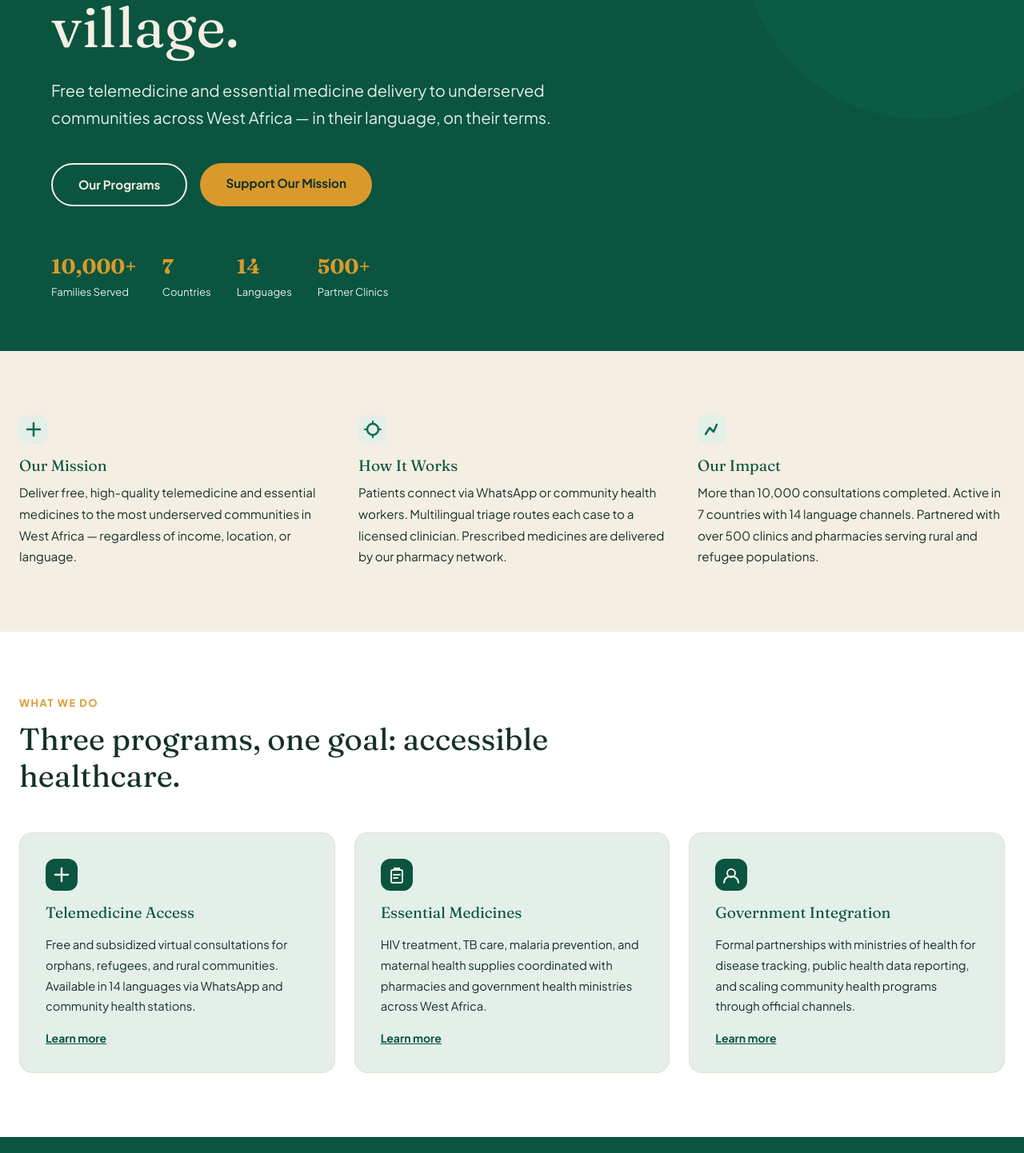
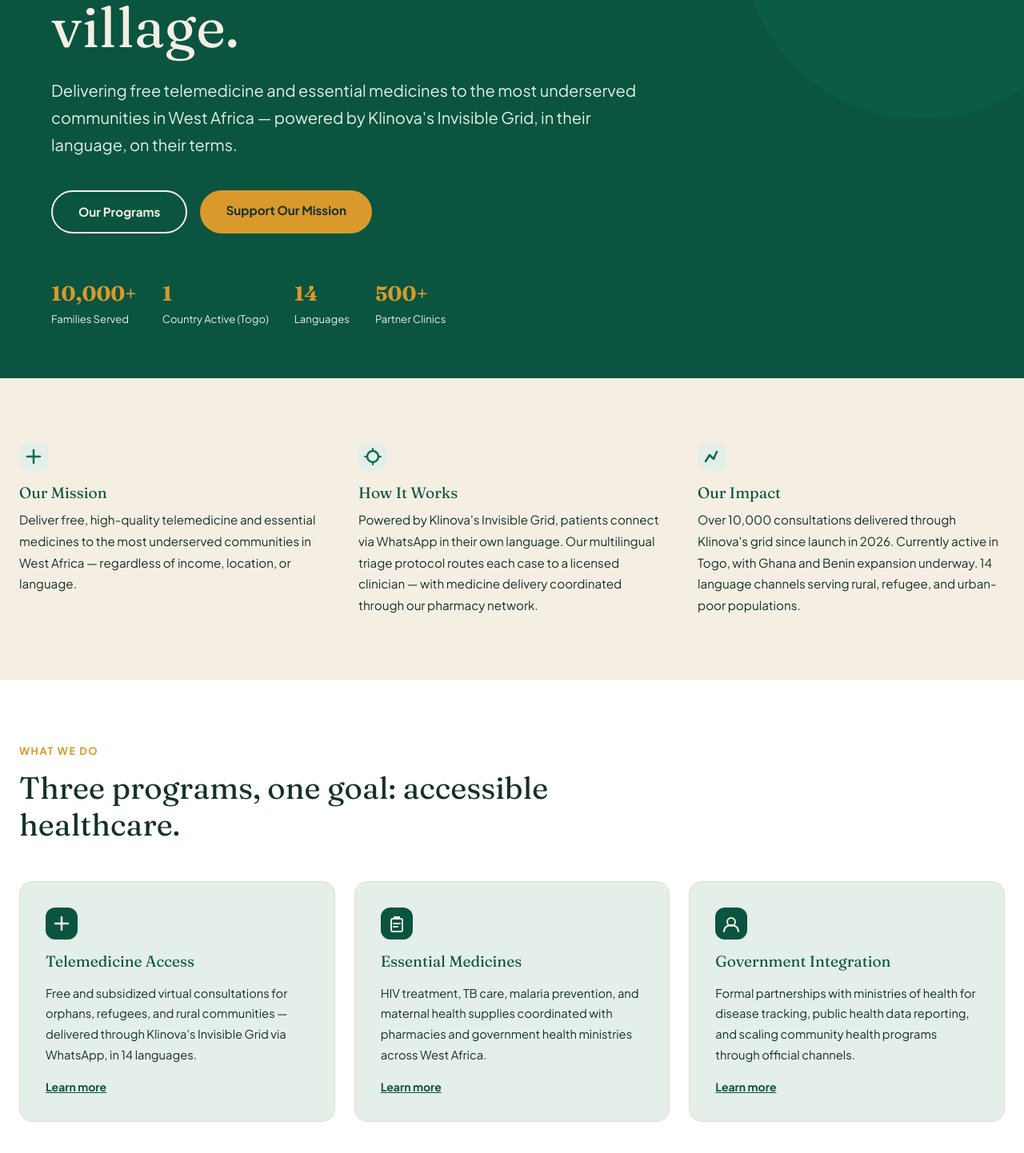
Before and after one commit to KlinovaHealth/village-health-access, a Next.js app: page / in a window 1280 px wide. Shown: the part 268-1710 px from the top of the page at 80% size. Built offline with nearby package versions, Linux system fonts and the light colour scheme.

Commit message:
Position Klinova Invisible Grid as delivery engine across all pages; fix country count and launch year to 2026

```diff
--- a/app/about/page.tsx
+++ b/app/about/page.tsx
@@ -122,7 +122,7 @@ export default function AboutPage() {
                 <path d="M32 16C22 16 14 24 14 32C14 40 22 48 32 48C42 48 50 40 50 32C50 24 42 16 32 16Z" fill="rgba(255,255,255,0.15)" />
                 <line x1="32" y1="18" x2="32" y2="46" stroke="rgba(255,255,255,0.4)" strokeWidth="2" strokeLinecap="round" />
               </svg>
-              <p style={{ color: 'rgba(245,239,227,0.7)', fontSize: '0.85rem', marginTop: '1rem', fontStyle: 'italic' }}>West Africa · 2024–present</p>
+              <p style={{ color: 'rgba(245,239,227,0.7)', fontSize: '0.85rem', marginTop: '1rem', fontStyle: 'italic' }}>West Africa · 2026–present</p>
             </div>
           </div>
         </div>
@@ -245,10 +245,10 @@ export default function AboutPage() {
                 Our relationship with Klinova
               </h2>
               <p style={{ color: '#E3EFE8', fontSize: '0.95rem', lineHeight: 1.8, marginBottom: '1rem' }}>
-                Village Health Access is a separate legal nonprofit entity from Klinova, the for-profit telemedicine platform. Klinova provides technology infrastructure, clinical network access, and operational support as an in-kind partner to VHA&#39;s humanitarian programs.
+                Village Health Access is the humanitarian arm of Klinova — a separate nonprofit entity that uses Klinova&#39;s Invisible Grid to deliver free and subsidized care. The Invisible Grid is Klinova&#39;s WhatsApp-based multilingual triage and care coordination system, built to reach patients in remote, low-connectivity environments across West Africa.
               </p>
-              <p style={{ color: '#6E7F76', fontSize: '0.9rem', lineHeight: 1.75 }}>
-                This structure ensures that VHA&#39;s humanitarian mission remains independent, donor-funded, and free from commercial pressures — while benefiting from Klinova&#39;s established healthcare platform.
+              <p style={{ color: 'rgba(227,239,232,0.75)', fontSize: '0.9rem', lineHeight: 1.75 }}>
+                By running on Klinova&#39;s infrastructure, VHA can operate at low cost while maintaining clinical-grade care standards. This structure ensures the humanitarian mission stays independent, donor-funded, and free from commercial pressure — while benefiting from an already-deployed, proven platform.
               </p>
             </div>
             <div style={{ display: 'flex', flexDirection: 'column', gap: '1rem', alignItems: 'flex-start' }}>
--- a/app/page.tsx
+++ b/app/page.tsx
@@ -2,7 +2,7 @@ import Link from 'next/link'
 
 const stats = [
   { value: '10,000+', label: 'Families Served' },
-  { value: '7', label: 'Countries' },
+  { value: '1', label: 'Country Active (Togo)' },
   { value: '14', label: 'Languages' },
   { value: '500+', label: 'Partner Clinics' },
 ]
@@ -27,7 +27,7 @@ const missionPillars = [
       </svg>
     ),
     title: 'How It Works',
-    text: 'Patients connect via WhatsApp or community health workers. Multilingual triage routes each case to a licensed clinician. Prescribed medicines are delivered by our pharmacy network.',
+    text: 'Powered by Klinova\'s Invisible Grid, patients connect via WhatsApp in their own language. Our multilingual triage protocol routes each case to a licensed clinician — with medicine delivery coordinated through our pharmacy network.',
   },
   {
     icon: (
@@ -37,7 +37,7 @@ const missionPillars = [
       </svg>
     ),
     title: 'Our Impact',
-    text: 'More than 10,000 consultations completed. Active in 7 countries with 14 language channels. Partnered with over 500 clinics and pharmacies serving rural and refugee populations.',
+    text: 'Over 10,000 consultations delivered through Klinova\'s grid since launch in 2026. Currently active in Togo, with Ghana and Benin expansion underway. 14 language channels serving rural, refugee, and urban-poor populations.',
   },
 ]
 
@@ -50,7 +50,7 @@ const programs = [
       </svg>
     ),
     title: 'Telemedicine Access',
-    desc: 'Free and subsidized virtual consultations for orphans, refugees, and rural communities. Available in 14 languages via WhatsApp and community health stations.',
+    desc: 'Free and subsidized virtual consultations for orphans, refugees, and rural communities — delivered through Klinova\'s Invisible Grid via WhatsApp, in 14 languages.',
     href: '/programs#telemedicine',
   },
   {
@@ -82,7 +82,7 @@ const programs = [
 
 const impactNumbers = [
   { value: '10,247+', label: 'Patients Reached' },
-  { value: '7', label: 'Countries Active' },
+  { value: '1', label: 'Country Active (Togo)' },
   { value: '14', label: 'Languages Supported' },
   { value: '500+', label: 'Partner Clinics' },
 ]
@@ -148,7 +148,7 @@ export default function HomePage() {
             Healthcare for every village.
           </h1>
           <p style={{ color: '#E3EFE8', fontSize: 'clamp(1rem, 2vw, 1.25rem)', maxWidth: '50ch', lineHeight: 1.7, marginBottom: '2.5rem' }}>
-            Free telemedicine and essential medicine delivery to underserved communities across West Africa — in their language, on their terms.
+            Delivering free telemedicine and essential medicines to the most underserved communities in West Africa — powered by Klinova&#39;s Invisible Grid, in their language, on their terms.
           </p>
           <div style={{ display: 'flex', flexWrap: 'wrap', gap: '1rem', marginBottom: '3.5rem' }}>
             <Link
--- a/app/programs/page.tsx
+++ b/app/programs/page.tsx
@@ -64,7 +64,7 @@ export default function ProgramsPage() {
                 For orphans, refugees, rural subsistence farmers, and the urban poor, a clinic visit isn&#39;t just inconvenient; it&#39;s economically catastrophic or physically impossible. Village Health Access delivers free and subsidized virtual consultations that meet patients where they are, significantly improving access to essential healthcare services.
               </p>
               <p style={{ color: '#6E7F76', lineHeight: 1.8, marginBottom: '1rem', fontSize: '0.97rem' }}>
-                Patients connect via WhatsApp with a community health worker, who performs a structured triage using our multilingual protocol. This streamlined process ensures quick escalation to licensed clinicians for diagnosis and treatment, with follow-up integrated to maintain continuity of care even in low-connectivity environments.
+                All services are delivered through <strong style={{ color: '#15302A' }}>Klinova&#39;s Invisible Grid</strong> — a WhatsApp-based care coordination system built for low-connectivity environments. Patients connect with a community health worker who performs structured multilingual triage, with quick escalation to licensed clinicians for diagnosis, treatment, and integrated follow-up.
               </p>
               <p style={{ color: '#6E7F76', lineHeight: 1.8, fontSize: '0.97rem' }}>
                 Our translation network covers 14 languages, including French, English, Ewe, Hausa, Yoruba, Twi, Moore, Bambara, and local dialects, ensuring language is never a barrier to care and that every patient feels respected and understood.
```
